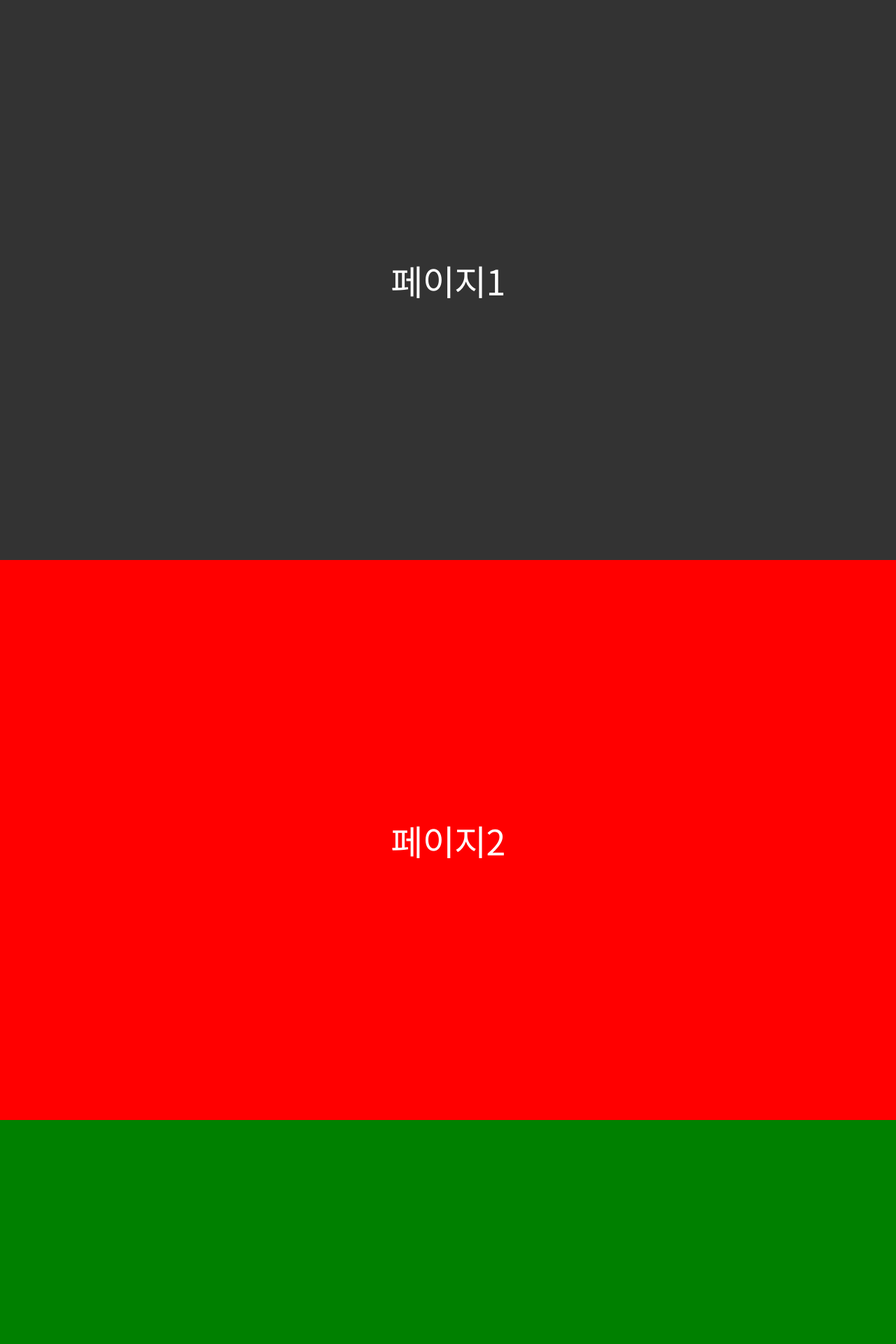
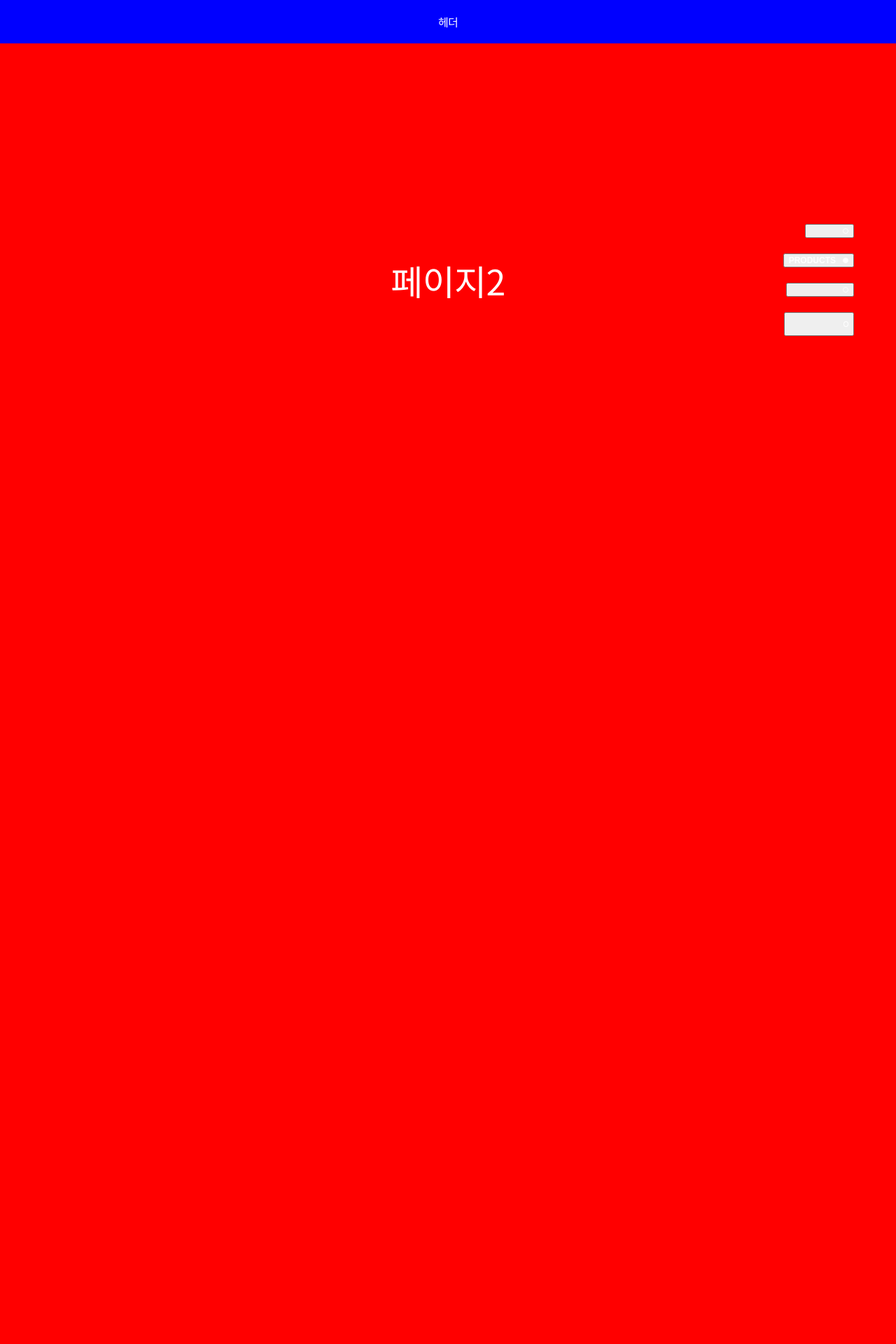
Before and after one commit to gytjq456/codeNote, a PHP site: page / in a window 1280 px wide. Shown: the top 1920 px of the page at 70% size. After the commit the page ends 480 px from the top, so only its background shows below. Run offline with PHP 8.4, Linux system fonts and the light colour scheme; some web fonts are replaced.

Commit message:
Add files via upload

```diff
--- a/fullpage/index.html
+++ b/fullpage/index.html
@@ -6,10 +6,32 @@
   <title>Document</title>
   <script src="http://code.jquery.com/jquery-latest.js"></script>
   <script src="main.js" defer></script>
+  <script src="jquery.transform2d.js" defer></script>
   <link rel="stylesheet" href="reset.css">
   <link rel="stylesheet" href="main.css">
 </head>
 <body>
+	<div id="wrap">
+		<header>
+			헤더
+		</header>
+		<div id="main">
+			<div class="sec_slide_btn">
+				<ul>
+					<li class="on"><button><em>HOME</em>
+							<p><span></span></p>
+						</button></li>
+					<li><button><em>PRODUCTS</em>
+							<p><span></span></p>
+						</button></li>
+					<li><button><em>ABOUT US</em>
+							<p><span></span></p>
+						</button></li>
+					<li><button><em>SITE CENTER</em>
+							<p><span></span></p>
+						</button></li>
+				</ul>
+			</div>
 			<div id="mainContents">
 				<section id="fullpage1">
 					페이지1
@@ -20,10 +42,14 @@
 				<section id="fullpage3">
 					페이지3
 				</section>
+				<section id="footer">
+					푸터
+				</section>
+			</div>
 		</div>
 
-  <footer id="footer">
-    푸터
-  </footer>
+	</div>
+
+
 </body>
 </html>
--- a/fullpage/main.css
+++ b/fullpage/main.css
@@ -1,22 +1,145 @@
-#mainContents {}
+html,
+body,
+#wrap,
+#main,
+#mainContents {
+  width: 100%;
+  height: 100%;
+}
+
+.sec_slide_btn {
+  position: fixed;
+  z-index: 100;
+  right: 60px;
+  width: 100px;
+  top: 50%;
+  -webkit-transform: translateY(-50%);
+  transform: translateY(-50%);
+}
+
+header {
+  position: fixed;
+  z-index: 9999;
+  width: 100%;
+
+  background: blue;
+  text-align: center;
+  color: #fff;
+  padding: 20px;
+}
+
+.sec_slide_btn ul {
+  display: -webkit-box;
+  display: -ms-flexbox;
+  display: flex;
+  -webkit-box-orient: vertical;
+  -webkit-box-direction: normal;
+  -ms-flex-direction: column;
+  flex-direction: column;
+  -webkit-box-align: end;
+  -ms-flex-align: end;
+  align-items: flex-end;
+}
+
+.sec_slide_btn li {
+  max-width: 100px;
+  display: -webkit-box;
+  display: -ms-flexbox;
+  display: flex;
+  -webkit-box-pack: end;
+  -ms-flex-pack: end;
+  justify-content: flex-end;
+}
+
+.sec_slide_btn li:not(:last-child) {
+  margin-bottom: 22px;
+}
+
+.sec_slide_btn li:hover em,
+.sec_slide_btn li.on em {
+  opacity: 1;
+}
+
+.sec_slide_btn li:hover p,
+.sec_slide_btn li.on p {
+  background: #fff;
+}
+
+.sec_slide_btn button {
+  color: #fff;
+  font-size: 12px;
+  display: -webkit-box;
+  display: -ms-flexbox;
+  display: flex;
+  -webkit-box-pack: end;
+  -ms-flex-pack: end;
+  justify-content: flex-end;
+  -webkit-box-align: center;
+  -ms-flex-align: center;
+  align-items: center;
+  text-transform: uppercase;
+  font-weight: 600;
+}
+
+.sec_slide_btn button * {
+  -webkit-transition: all 0.5s;
+  transition: all 0.5s;
+}
+
+.sec_slide_btn button p,
+.sec_slide_btn button span {
+  border-radius: 50%;
+}
+
+.sec_slide_btn button em {
+  opacity: 0;
+}
+
+.sec_slide_btn button p {
+  width: 8px;
+  height: 8px;
+  position: relative;
+  border: 1px solid #fff;
+  border-radius: 50%;
+  margin-left: 10px;
+}
+
+.sec_slide_btn.on button {
+  color: #c59b4d;
+}
+
+.sec_slide_btn.on button p {
+  border: 1px solid #c59b4d;
+}
+
+.sec_slide_btn.on li.on button p {
+  background: #c59b4d;
+}
+
+.sec_slide_btn.sub.on li.on button p {
+  background: #555;
+}
+
+#footer {
+  background: #000;
+  color: #fff;
+  display: flex;
+  justify-content: center;
+  align-items: center;
+  height: 400px !important;
+}
+
+#mainContents {
+  overflow: hidden;
+}
 #mainContents > section {
-  position:relative;
-  font-size:50px;
-  display:flex;
+  position: relative;
+  font-size: 50px;
+  display: flex;
   align-items: center;
   justify-content: center;
-  color:#fff;
+  color: #fff;
 }
-
-footer {
-  background: #000;
-  color:#fff;
-  height:350px;
-  display:flex;
-  justify-content: center;
-  align-items: center;
-}
-
 #mainContents > section:nth-child(1) {
   background: #333;
 }
@@ -26,3 +149,7 @@ footer {
 #mainContents > section:nth-child(3) {
   background: green;
 }
+
+#footer {
+  background: #000;
+}
--- a/fullpage/main.js
+++ b/fullpage/main.js
@@ -2,104 +2,108 @@ var winHeight = window.innerHeight;
 var winWidth = window.innerWidth;
 var mainCont = document.querySelector("#mainContents");
 var mainContChild = mainCont.children;
-var last_y = winHeight * mainContChild.length;
-var y = 0;
-var onpage_on = true;
+var itemLen = mainContChild.length
 var isScroll = false;
+var secSlideBtn = $(".sec_slide_btn");
+var secLi = secSlideBtn.find("li");
 
-resizeFn();
-$(window).resize(function(){
+resizeFn(winWidth);
+$(window).resize(function () {
 	winHeight = window.innerHeight;
 	winWidth = window.innerWidth;
-  last_y= winHeight * mainContChild.length;
-  resizeFn();
+	resizeFn(winWidth);
 })
 
-function htmlAni(y){
-  $('html, body').stop().animate({
-    scrollTop: y
-  }, 800, function () {
-    isScroll = false;
-  });
+
+
+var idx = 0;
+function resizeFn(winWidth) {
+	for (var i = 0; i < mainContChild.length; i++) {
+		mainContChild[i].style.height = winHeight + "px";
 	}
 
-function scrollLock(event){
+	$("#mainVisual .item").css({
+		height: winHeight
+	})
+
+	// 기기 종류
+
+	if (winWidth <= 1200) {
+		console.log("모바일")
+		var isCount = false;
+		$(document).on("scroll", function () {
+			var scrPos = $(this).scrollTop();
+			$(mainContChild).each(function (index) {
+				var topPos = $(this).offset().top;
+				console.log("scrpos" + scrPos)
+				console.log("topPos" + topPos)
+				if (scrPos >= topPos - 500) {
+					$(this).addClass("active")
+				}
+			})
+		});
+	} else {
+
+		secLi.find("button").on("click", function (event) {
+			idx = $(this).parent().index();
+			if (!isScroll) {
+				fullPageSlide(idx, event)
+				isScroll = true;
+			}
+		})
+
+		$(window).off('scroll DOMScroll mousewheel DOMMousewheel');
+		$(window).on('scroll DOMScroll mousewheel DOMMousewheel', function (e) {
+			// 마우스 휠 방향
+			var wheelDelta = e.originalEvent.wheelDelta;
+			if (!isScroll) {
+				if (wheelDelta > 0) {
+					// 마우스 휠 위
+					idx--;
+					if (idx <= 0) {
+						idx = 0;
+					}
+					fullPageSlide(idx, e)
+				} else {
+					// 휠 아래
+					if (idx < itemLen - 1) {
+						idx++;
+						fullPageSlide(idx, e)
 
 					}
-
-function resizeFn(){
-  for(var i=0; i< mainContChild.length; i++){
-    mainContChild[i].style.height = winHeight+"px";
 				}
-
-  // 기기 종류
-  var UserAgent = navigator.userAgent;
-  if (UserAgent.match(/iPhone|Mac|iPod|Android|Windows CE|BlackBerry|Symbian|Windows Phone|webOS|Opera Mini|Opera Mobi|POLARIS|IEMobile|lgtelecom|nokia|SonyEricsson/i) != null || UserAgent.match(/LG|SAMSUNG|Samsung/) != null || winWidth < 1200) {
-    console.log("모바일")
-    $("footer").off('scroll touchmove mousewheel');
-    $(mainContChild).off('scroll touchmove mousewheel');
-  }else{
-    console.log("PC")
-    var scrPos;
-    $(window).scroll(function(){
-      scrPos =  $(this).scrollTop();
-    })
-    $("footer").on('scroll touchmove mousewheel', function (event) {
-      //스크롤 이벤트 막기
-      event.preventDefault();
-      event.stopPropagation();
-      if (isScroll) {
-        return;
+				isScroll = true
 			}
-      isScroll = true;
-      y = $(mainContChild).last().offset().top;
-      htmlAni(y)
-    })
-
-    $(mainContChild).on('scroll touchmove mousewheel', function (event) {
-      var targetTop = $(this).offset().top;
-
-      if (last_y > $("html").scrollTop() && !onpage_on) {
-        // 원페이지 스크롤
-        onpage_on = false;
-        isScroll = false;
-      }
-      if (!onpage_on) {
-        return;
-      }
-
-      //스크롤 이벤트 막기
-      event.preventDefault();
-      event.stopPropagation();
-      if (isScroll) {
-        return;
-      }
-      isScroll = true;
-
-      // 마우스 휠 방향
-      var direction = event.originalEvent.wheelDelta;
-      if (direction > 0) {
-        // 마우스 휠 위
-        var prevId;
-        if(scrPos > targetTop){
-          prevId = $(this).attr("id");
-        }else{
-          prevId = $(this).prev("section").attr("id");
-        }
-        if(prevId){
-          y = $("#"+prevId).offset().top;
-        }
-      }else{
-        // 마우스 휠 아래
-        var nextId = $(this).next("section").attr("id");
-        if(nextId || nextId != undefined){
-          y = $("#"+nextId).offset().top;
-        }else{
-          y = $("footer").offset().top;
-        }
-      }
-      htmlAni(y)
 		})
 
 	}
 }
+
+function fullPageSlide(idx, event) {
+	if (idx == itemLen - 2) {
+		secSlideBtn.addClass("on")
+	} else if (idx > itemLen - 2) {
+	} else {
+		secSlideBtn.removeClass("on")
+	}
+	if (idx == itemLen - 1) {
+		idx = itemLen - 2
+		var top = $("#footer").innerHeight();
+		$(mainContChild).stop().animate({
+			top: (-100 * idx) - (top / winHeight * 100) + "%"
+		}, 800, function () {
+			isScroll = false
+		})
+	} else {
+		$(mainContChild).stop().animate({
+			transform: "translateY(0)",
+			top: -100 * idx + "%"
+		}, 800, function () {
+			isScroll = false
+		})
+	}
+
+
+	secLi.siblings().removeClass("on")
+	secLi.eq(idx).addClass("on")
+}
```
Also changed, not shown: fullpage/jquery.transform2d.js (added), fullpage/reset.css (line endings or trailing spaces). Lines whose indentation alone changed are shown as unchanged.
